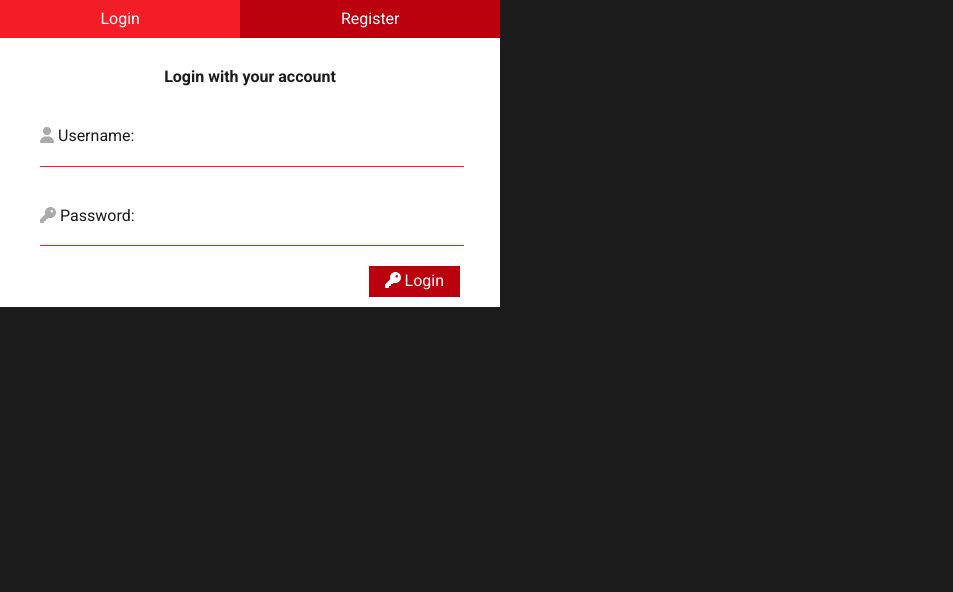
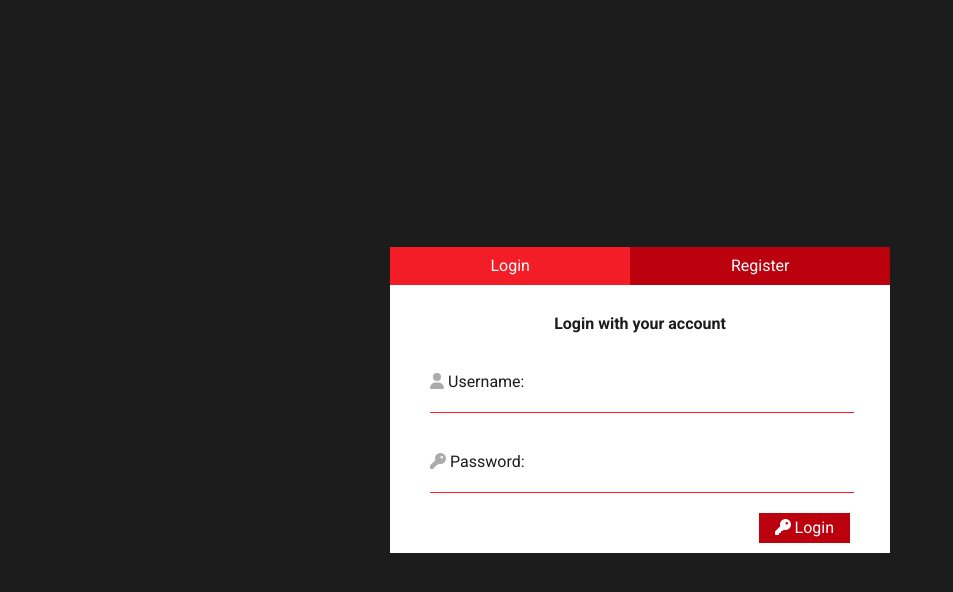
Before and after one commit to pretzelogical/atlas-cinema-guru, a React (Vite) app: page /auth in a window 1280 px wide. Shown: the top 592 px of the page, without its empty margins (0-953 px from the left). Built offline with nearby package versions, Linux system fonts and the light colour scheme.

Commit message:
Add basic routing for the dashboard and auth

```diff
--- a/src/components/navigation/SideBar.tsx
+++ b/src/components/navigation/SideBar.tsx
@@ -119,7 +119,11 @@ const useGetActivitesFromServer = (setActivities: (activities: Array<unknown>) =
       return;
     }
     client
-      .get('/api/activity')
+      .get('/activity', {
+        headers: {
+          Authorization: `Bearer ${accessToken}`,
+        }
+      })
       .then((response) => {
         setActivities(response.data);
         setIsLoading(false);
--- a/src/router.tsx
+++ b/src/router.tsx
@@ -11,7 +11,8 @@ const router = createBrowserRouter([
   {
     path: "/auth",
     element: <Authentication />,
-  }
+  },
+  // Paths for home, favorites, and watch later will be added here
 ]);
 
 export default router;
--- a/src/routes/auth/Authentication.tsx
+++ b/src/routes/auth/Authentication.tsx
@@ -4,11 +4,13 @@ import Login from "./Login";
 import Register from "./Register";
 import client from "../../client";
 import useUserState from "../../userState";
+import { useNavigate } from "react-router-dom";
 
 export default function Authentication() {
   const [isLoggingIn, setIsLoggingIn] = useState<boolean>(true);
   const [usernameInput, setUsernameInput] = useState<string>('');
   const [passwordInput, setPasswordInput] = useState<string>('');
+  const navigate = useNavigate();
   const logIn = useUserState((state) => state.logIn);
 
 
@@ -20,6 +22,7 @@ export default function Authentication() {
         if (response.status === 200) {
           localStorage.setItem('accessToken', response.data.accessToken);
           logIn(usernameInput);
+          navigate('/');
         }
       })
       .catch((error) => {
@@ -29,6 +32,7 @@ export default function Authentication() {
 
   return (
     <div className="authentication-container">
+      <div className="authentication-content">
       <div className="authentication-tabs">
         <AuthenticationTab
           isActive={isLoggingIn}
@@ -60,6 +64,7 @@ export default function Authentication() {
           onSubmit={handleSubmit}
         />
       }
+      </div>
     </div>
   );
 }
--- a/src/routes/auth/auth.scss
+++ b/src/routes/auth/auth.scss
@@ -1,12 +1,17 @@
 @import '../../colors.scss';
 
 .authentication-container {
+  width: 100vw;
+  height: 100vh;
+  display: flex;
+  align-items: center;
+  justify-content: center;
+  .authentication-content{
     width: min(70vw, 500px);
     .authentication-tabs {
       display: flex;
       align-items: center;
       justify-content: center;
-
       .authentication-tab {
         flex-grow: 2;
         .authentication-tab-button {
@@ -14,7 +19,6 @@
           height: 100%;
           padding: 10px 20px;
           border: none;
-
           background-color: $COLOR_PRIMARY_FADED;
           transition: background-color 700ms;
           cursor: pointer;
@@ -22,9 +26,9 @@
 
         &--active {
           @extend .authentication-tab;
-
           .authentication-tab-button {
             background-color: $COLOR_PRIMARY;
+          }
         }
       }
     }
--- a/src/routes/dashboard/Dashboard.tsx
+++ b/src/routes/dashboard/Dashboard.tsx
@@ -14,6 +14,7 @@ export default function Dashboard() {
       <div className="dashboard-content">
         <h1>Test Content</h1>
         <p>ijfaeifaeiofaiofhawiohf</p>
+        <p>{isLoading ? 'Loading...' : 'Loaded'}</p>
       </div>
     </div>
   )
--- a/src/userState.tsx
+++ b/src/userState.tsx
@@ -22,8 +22,8 @@ const useUserState = create<UserState>()((set) => ({
 
 export const useLoadUserFromServer = () => {
   const [isLoading, setIsLoading] = useState<boolean>(false);
-  const setUserName = useUserState((state) => state.setUsername);
-  const setIsLoggedIn = useUserState((state) => state.setIsLoggedIn);
+  const logIn = useUserState((state) => state.logIn);
+  const logOut = useUserState((state) => state.logOut);
 
   useEffect(() => {
     const accessToken = localStorage.getItem('accessToken');
@@ -38,20 +38,17 @@ export const useLoadUserFromServer = () => {
           }
         )
         .then((response): void => {
-          console.log(response.status, response.data);
-          setUserName(response.data.username);
-          setIsLoggedIn(true);
+          logIn(response.data.username);
           setIsLoading(false);
         })
         .catch((error) => {
           console.log(error);
           // localStorage.removeItem('accessToken');
-          setUserName('');
-          setIsLoggedIn(false);
+          logOut();
           setIsLoading(false);
         });
     }
-  }, [setUserName, setIsLoggedIn]);
+  }, [logIn, logOut]);
 
   return [isLoading] as [boolean];
 }
```
Lines whose indentation alone changed are shown as unchanged.
